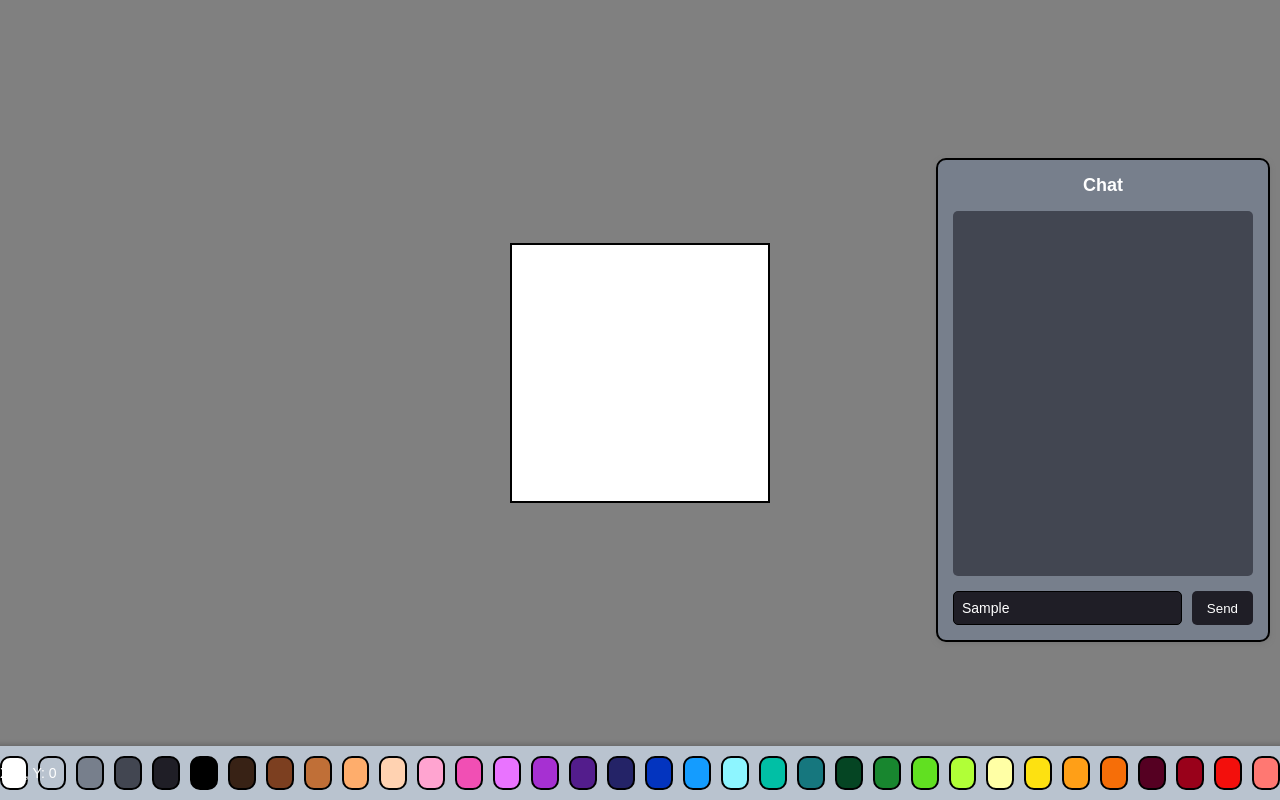
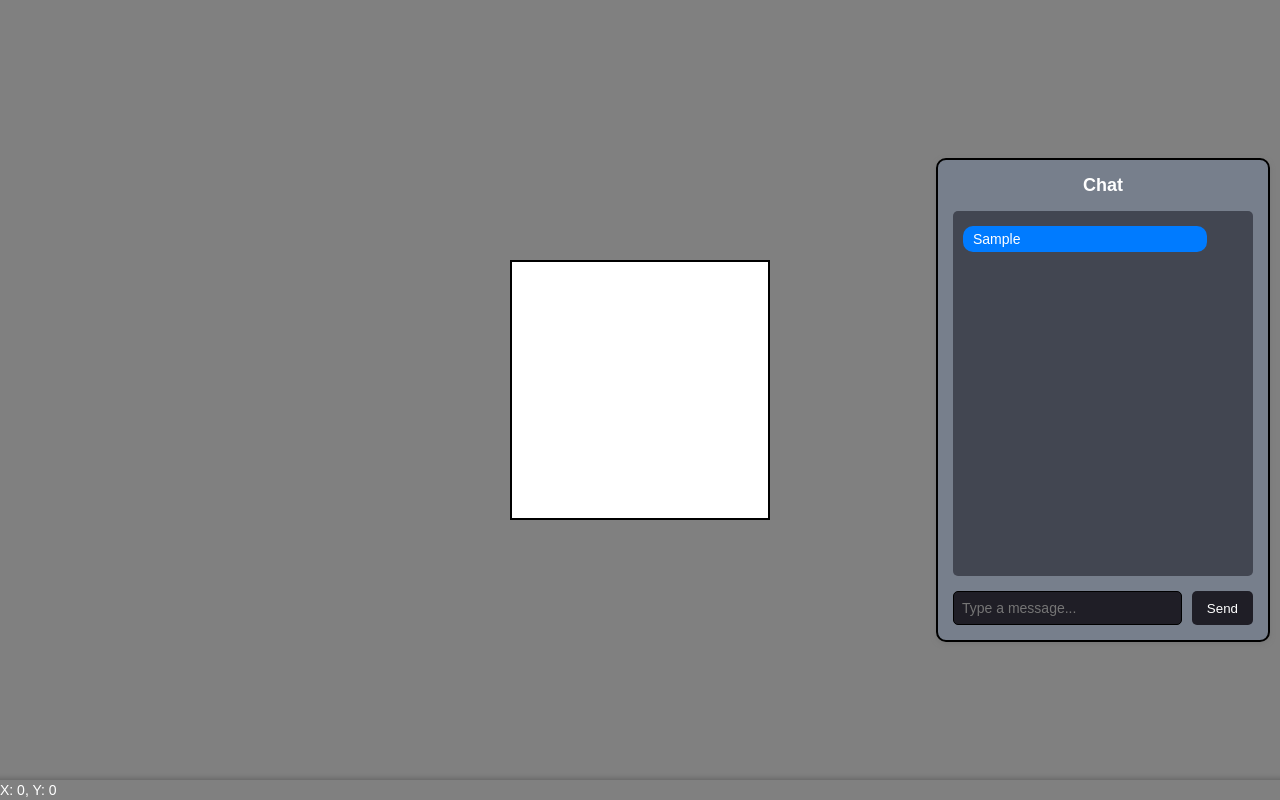
Before and after one commit to officialpufffi/PixelTogether, a website: page index.html in a window 1280 px wide. Both pictures are taken after typing "Sample" into the empty fields and a click on the button "Send". Drawn offline with Linux system fonts and the light colour scheme.

Commit message:
chat works

```diff
--- /dev/null
+++ b/chatMessages.js
@@ -0,0 +1,79 @@
+document.addEventListener('DOMContentLoaded', async () => {
+    const chatMessages = document.getElementById('chatbox-messages');
+    const chatInput = document.getElementById('chatInput');
+    const sendButton = document.getElementById('sendButton');
+
+    const ws = new WebSocket(`ws://localhost:8080`);
+
+    ws.addEventListener('open', () => {
+        console.log('WebSocket connected');
+    });
+
+    ws.addEventListener('message', (event) => {
+        const message = JSON.parse(event.data);
+        if (message.text && message.isUser !== undefined) {
+            addMessage(message.text, message.isUser);
+        }
+    });
+
+    function addMessage(message, isUser = false) {
+        const messageElement = document.createElement('div');
+        messageElement.style.margin = '5px 0';
+        messageElement.style.padding = '5px 10px';
+        messageElement.style.borderRadius = '10px';
+        messageElement.style.maxWidth = '80%';
+        messageElement.style.wordWrap = 'break-word';
+        messageElement.style.alignSelf = isUser ? 'flex-end' : 'flex-start';
+        messageElement.style.backgroundColor = isUser ? '#007BFF' : '#555';
+        messageElement.style.color = 'white';
+        messageElement.textContent = message;
+
+        chatMessages.appendChild(messageElement);
+        chatMessages.scrollTop = chatMessages.scrollHeight;
+    }
+
+    sendButton.addEventListener('click', () => {
+        const message = chatInput.value.trim();
+        if (message) {
+            addMessage(message, true);
+            ws.send(JSON.stringify({ text: message, isUser: false }));
+            chatInput.value = '';
+        }
+    });
+
+    chatInput.addEventListener('keydown', (event) => {
+        if (event.key === 'Enter') {
+            sendButton.click();
+        }
+    });
+
+    fetch('palette.json')
+        .then(response => response.json())
+        .then(palette => applyChatboxStyles(palette.chatboxColors));
+
+    function applyChatboxStyles(colors) {
+        const chatbox = document.getElementById('chatbox');
+        const header = document.getElementById('chatbox-header');
+        const messages = document.getElementById('chatbox-messages');
+        const input = document.getElementById('chatInput');
+        const button = document.getElementById('sendButton');
+
+        chatbox.style.backgroundColor = `#${colors.backgroundColor}`;
+        chatbox.style.borderColor = `#${colors.borderColor}`;
+        header.style.color = `#${colors.headerColor}`;
+        messages.style.backgroundColor = `#${colors.messagesBackgroundColor}`;
+        messages.style.color = `#${colors.textColor}`;
+        input.style.backgroundColor = `#${colors.inputBackgroundColor}`;
+        input.style.borderColor = `#${colors.inputBorderColor}`;
+        input.style.color = `#${colors.textColor}`;
+        button.style.backgroundColor = `#${colors.buttonColor}`;
+        button.style.color = `#${colors.buttonTextColor}`;
+
+        button.addEventListener('mouseover', () => {
+            button.style.backgroundColor = `#${colors.buttonHoverColor}`;
+        });
+        button.addEventListener('mouseout', () => {
+            button.style.backgroundColor = `#${colors.buttonColor}`;
+        });
+    }
+});
--- /dev/null
+++ b/config.js
@@ -0,0 +1,38 @@
+class Config {
+    constructor(configPath = 'config.json') {
+        this.configPath = configPath;
+        this.configData = null;
+    }
+
+    async loadConfig() {
+        if (!this.configData) {
+            try {
+                const response = await fetch(this.configPath);
+                if (!response.ok) {
+                    throw new Error(`Failed to load config: ${response.statusText}`);
+                }
+                this.configData = await response.json();
+            } catch (error) {
+                console.error('Error loading config:', error);
+                throw error;
+            }
+        }
+    }
+
+    async getTitle() {
+        await this.loadConfig();
+        return this.configData.title || 'PixelTogether';
+    }
+
+    async getIP() {
+        await this.loadConfig();
+        return this.configData.ip || '127.0.0.1';
+    }
+
+    async getPort() {
+        await this.loadConfig();
+        return this.configData.port || 80;
+    }
+}
+
+export const config = new Config();
--- a/config.json
+++ b/config.json
@@ -1,5 +1,6 @@
 {
     "title": "PixelTogether",
     "ip": "localhost",
-    "port": 3000
+    "port": 3000,
+    "ws-port": 8080
 }
--- a/game.js
+++ b/game.js
@@ -18,7 +18,7 @@ document.addEventListener("DOMContentLoaded", async () => {
         return;
     }
 
-    const ws = new WebSocket(`ws://${config.ip}:${config.port}`);
+    const ws = new WebSocket(`ws://${config.ip}:${config.ws-port}`);
 
     const initCanvas = (canvasColor) => {
         ctx.fillStyle = canvasColor;
@@ -88,28 +88,6 @@ document.addEventListener("DOMContentLoaded", async () => {
         }
     }
 
-    async function loadChatboxStyles() {
-        try {
-            const response = await fetch('palette.json');
-            if (!response.ok) throw new Error(`Failed to load palette.json: ${response.status}`);
-            const palette = await response.json();
-            const chatboxColors = palette.chatboxColors;
-
-            document.documentElement.style.setProperty('--chatbox-background-color', `#${chatboxColors.backgroundColor}`);
-            document.documentElement.style.setProperty('--chatbox-border-color', `#${chatboxColors.borderColor}`);
-            document.documentElement.style.setProperty('--chatbox-header-color', `#${chatboxColors.headerColor}`);
-            document.documentElement.style.setProperty('--chatbox-text-color', `#${chatboxColors.textColor}`);
-            document.documentElement.style.setProperty('--chatbox-messages-background-color', `#${chatboxColors.messagesBackgroundColor}`);
-            document.documentElement.style.setProperty('--chatbox-input-background-color', `#${chatboxColors.inputBackgroundColor}`);
-            document.documentElement.style.setProperty('--chatbox-input-border-color', `#${chatboxColors.inputBorderColor}`);
-            document.documentElement.style.setProperty('--chatbox-button-color', `#${chatboxColors.buttonColor}`);
-            document.documentElement.style.setProperty('--chatbox-button-text-color', `#${chatboxColors.buttonTextColor}`);
-            document.documentElement.style.setProperty('--chatbox-button-hover-color', `#${chatboxColors.buttonHoverColor}`);
-        } catch (error) {
-            console.error('Error applying chatbox styles:', error);
-        }
-    }
-
     canvas.addEventListener('wheel', (event) => {
         if (event.deltaY > 0) {
             scale = Math.max(0.5, scale - 0.1);
@@ -120,5 +98,4 @@ document.addEventListener("DOMContentLoaded", async () => {
     });
 
     await loadPalette();
-    await loadChatboxStyles();
 });
--- a/index.html
+++ b/index.html
@@ -58,6 +58,7 @@
             font-family: Arial, sans-serif;
             font-size: 14px;
         }
+
         #chatbox {
             position: absolute;
             right: 10px;
@@ -129,10 +130,25 @@
         <div id="chatbox-header">Chat</div>
         <div id="chatbox-messages"></div>
         <div id="chatbox-input">
-            <input type="text" placeholder="Enter a message...">
-            <button>Send</button>
+            <input type="text" id="chatInput" placeholder="Type a message...">
+            <button id="sendButton">Send</button>
         </div>
     </div>
     <script src="game.js"></script>
+    <script src="chatMessages.js"></script>
 </body>
 </html>
+
+<script type="module">
+    import { config } from './config.js';
+    async function initialize() {
+        try {
+            const title = await config.getTitle();
+            document.title = title;
+        } catch (error) {
+            console.error('Error :', error);
+        }
+    }
+
+    initialize();
+</script>
```
Also changed, not shown: server.js (+13 -1 lines).
